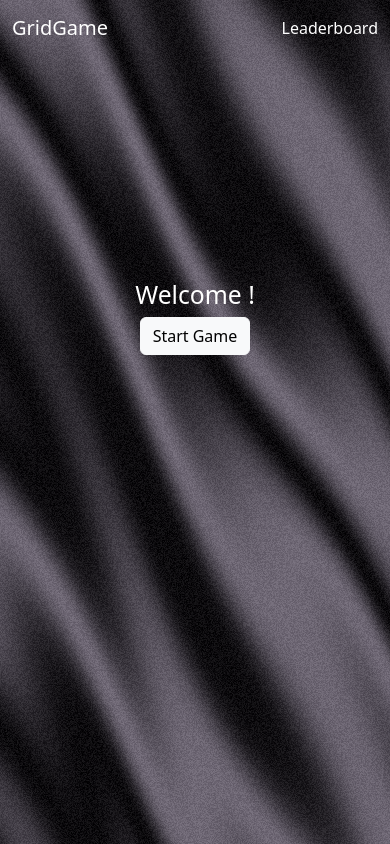
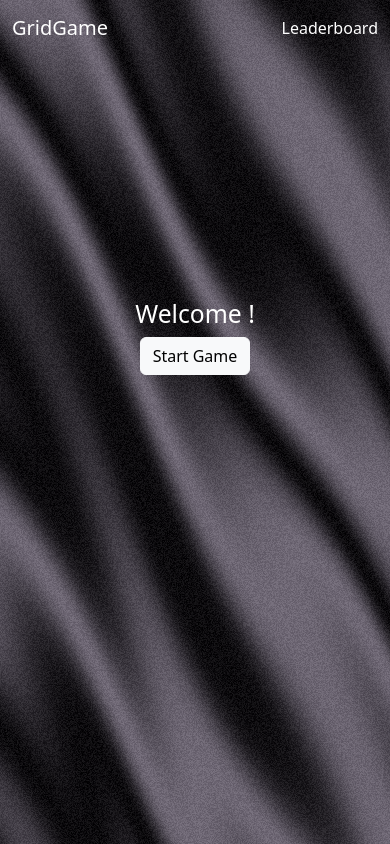
Before and after one commit to Promicron/gridGame, a React (Vite) app: page / in a window 390 px wide. Built offline with nearby package versions, Linux system fonts and the light colour scheme; no server answers.

Commit message:
Fixed margin on hero section

```diff
--- a/src/App.css
+++ b/src/App.css
@@ -27,10 +27,16 @@
   position: relative;
 }
 .top-12 {
-  margin-top: 45%;
+  margin-top: 10%;
 }
-@media screen and(max-width:480px) {
-  /* .grid-boxes .col{
+@media screen and(max-width: 480px) {
 
-  } */
+  .top-12 {
+    margin-top: 20%; }
 }
+@media screen and (max-width: 768px) {
+  .top-12 {
+    margin-top: 50%;
+  }
+
+}
```
